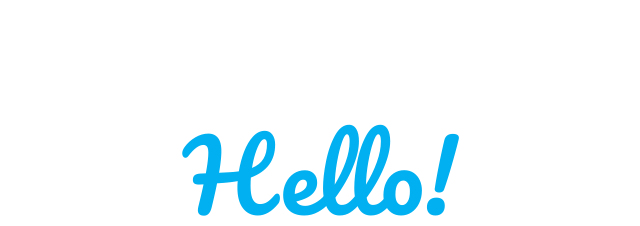
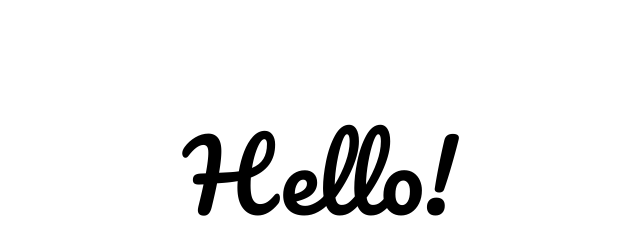
Before and after one commit to ggdouglas/dreg.me, a plain HTML site: page index.html in a window 1280 px wide. Shown: the part 208-434 px from the top of the page, without its empty margins (320-960 px from the left). Drawn offline with nearby package versions, Linux system fonts and the light colour scheme.

Commit message:
Change title font color

```diff
--- a/style.css
+++ b/style.css
@@ -29,7 +29,6 @@ body {
 .greeting {
   font-family: 'Pacifico', cursive;
   font-size: 6em;
-  color: #01B0F0;
   cursor: default;
 }
 .social__link {
```
